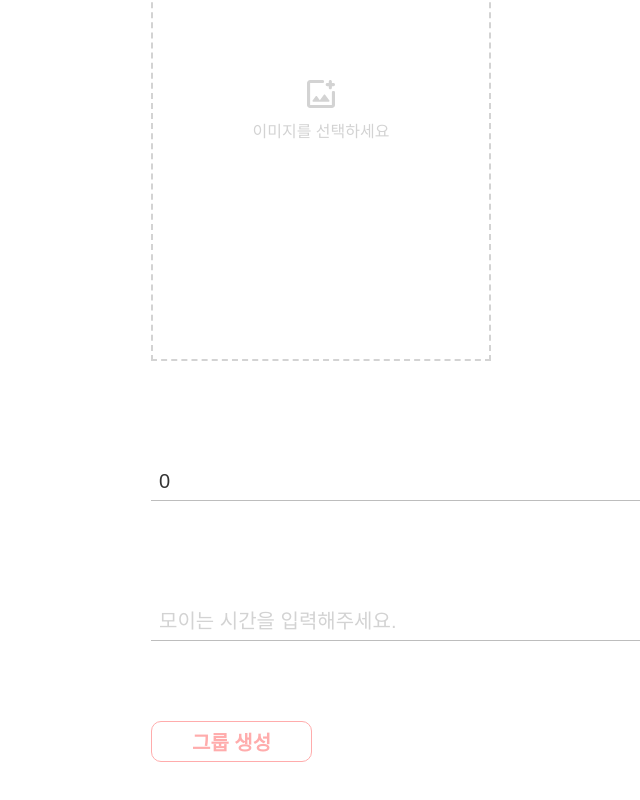
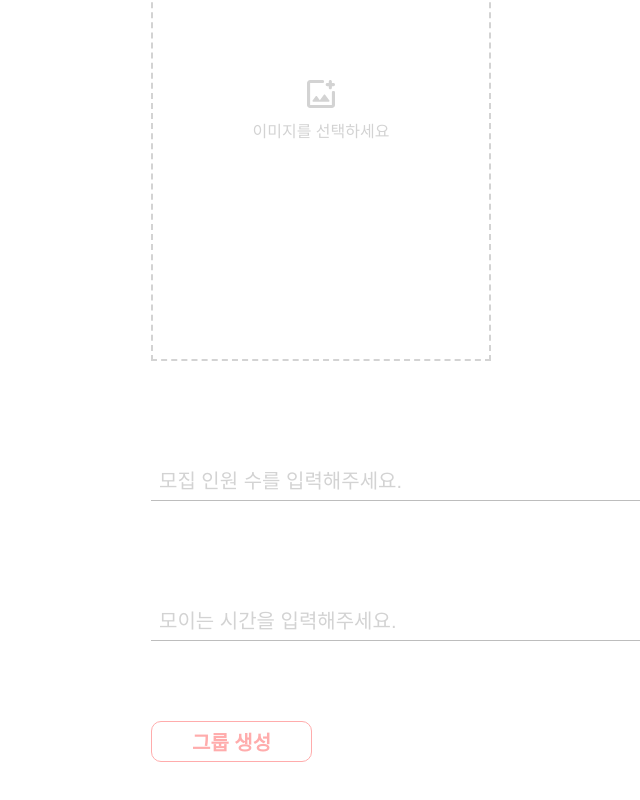
Before and after one commit to DSM-EH/EH-front, a Next.js app: page /group/create in a window 1280 px wide. Shown: the part 1948-2748 px from the top of the page, without its empty margins (219-859 px from the left). Built offline with nearby package versions, Linux system fonts and the light colour scheme; a web font is replaced by a local one.

Commit message:
fix: number type 0 exception

```diff
--- a/components/common/textfield/index.tsx
+++ b/components/common/textfield/index.tsx
@@ -27,7 +27,7 @@ const TextField = ({
           type={type}
           name={name}
           placeholder={inputClick ? '' : placeholder}
-          value={value}
+          value={value === 0 ? '' : value}
           onChange={onChange}
           autoComplete="off"
           onFocus={() => setInputClick(true)}
@@ -48,7 +48,7 @@ const _Wrapper = styled.div<{ width?: number; height?: number }>`
   `}
 `;
 
-const _InputWrapper = styled.div<{ error?: boolean; value?: string }>`
+const _InputWrapper = styled.div<{ error?: boolean; value?: string | number }>`
   width: 100%;
   height: 40px;
   box-sizing: border-box;
```
